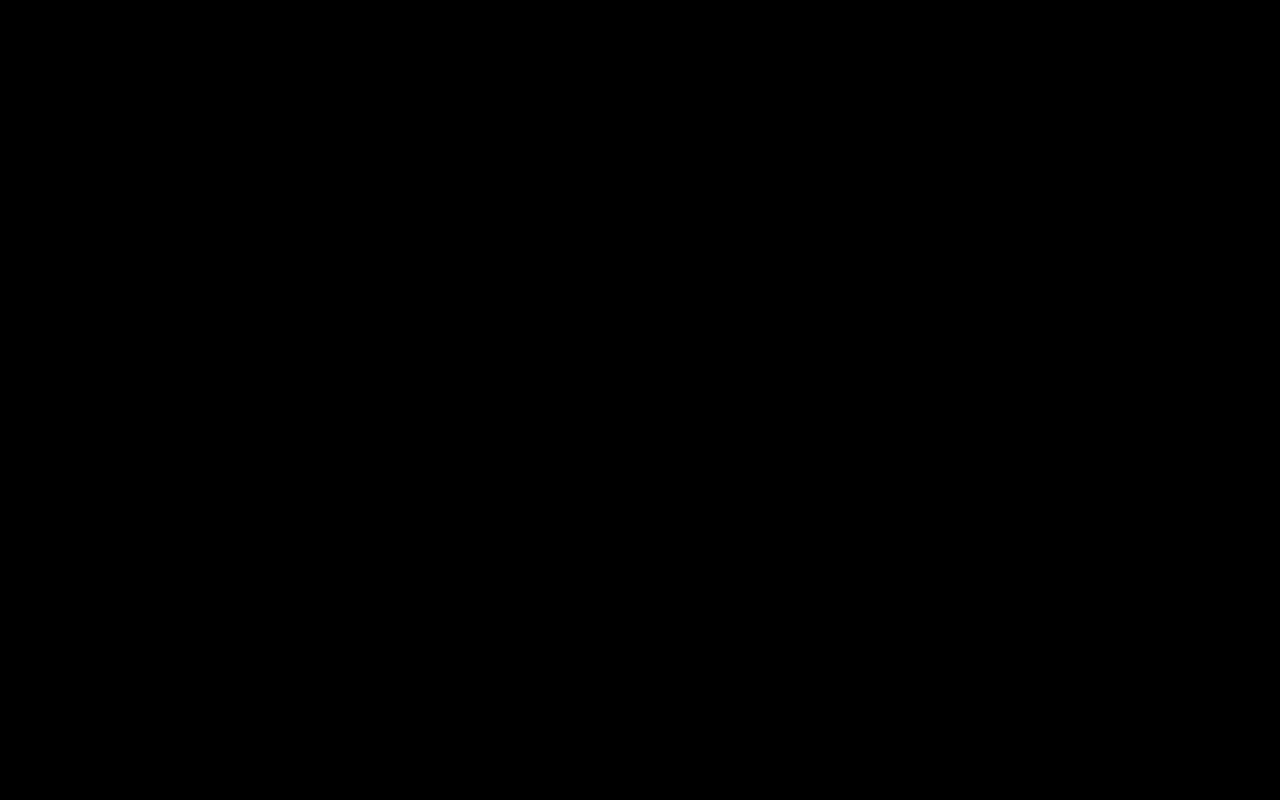
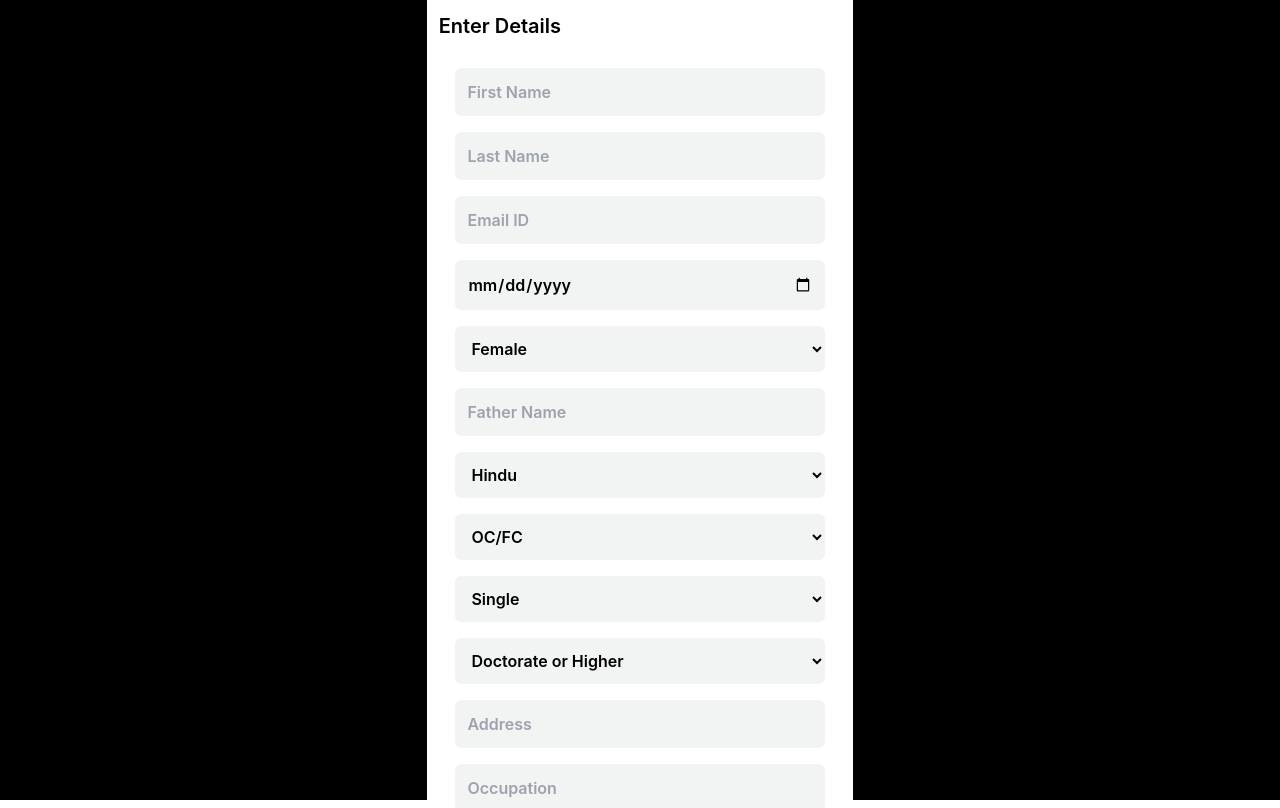
Before and after one commit to DharunPrasad/momosa-chatbot, a React (Create React App) app: page /schemes/1/apply in a window 1280 px wide. Before the commit this address had no page. Shown: the top 808 px of the page. Built offline with nearby package versions, Linux system fonts and the light colour scheme.

Commit message:
Apply form created

```diff
--- a/src/App.js
+++ b/src/App.js
@@ -1,5 +1,6 @@
 import { BrowserRouter, Navigate, Route, Routes } from 'react-router-dom';
 import './App.css';
+import Apply from './pages/Apply';
 import Chatbot from './pages/Chatbot';
 import Login from './pages/Login';
 import Schemes from './pages/Schemes';
@@ -18,6 +19,8 @@ function App() {
         <Route path = "/chatbot" element = {<Chatbot />} />
         <Route path = "/schemes" element = {<Schemes />}/>
         <Route path = "/schemes/:id" element = {<SingleScheme />} />
+        <Route path = "/schemes/:id/apply" element = {<Apply />} />
+
        </Routes>
       </BrowserRouter>
       </main>
--- a/src/components/Abled.js
+++ b/src/components/Abled.js
@@ -15,7 +15,7 @@ const Abled = ({ data, setAbled, finalSubmit}) => {
         input.setAttribute("disabled", "true")
 
     })
-setTimeout(() =>   finalSubmit(id) ,2000)
+finalSubmit(id)
 
   };
 
--- a/src/pages/Apply.js
+++ b/src/pages/Apply.js
@@ -0,0 +1,149 @@
+import { useState } from "react";
+import { useSelector } from "react-redux";
+import { useParams } from "react-router-dom";
+
+const Apply = () => {
+    const {id} = useParams()
+    const schemes = useSelector(state => state.schemeReducer.schemes);
+    const filteredArray = schemes.filter(scheme => scheme._id.$oid === id);
+    console.log(filteredArray)
+
+    const [firstName, setFirstName] = useState("")
+    const [lastName, setLastName] = useState("")
+    const [email, setEmail] = useState("");
+    const [dob, setDob] = useState("")
+    const [gender, setGender] = useState("")
+    const [fatherName, setFatherName] = useState("")
+    const [religion, setReligion] = useState("")
+    const [caste, setCaste] = useState("")
+    const [marital, setMarital] = useState("")
+    const [education, setEducation] = useState("")
+    const [address, setAddress] = useState("")
+    const [pincode, setPincode] = useState("")
+    const [bloodGroup, setBloodGroup] = useState("")
+    const [phone, setPhone] = useState("")
+    const [occupation, setOccupation] = useState("")
+    const [aadhar, setAdhar] = useState("")
+    const [pancard, setPancard] = useState("")
+
+const object = {
+    firstname: fatherName,
+    lastname: lastName,
+    email: email,
+    dateofbirth: dob,
+    gender: gender,
+    fathername: fatherName,
+    religion: religion,
+    caste: caste,
+    marital_status: marital,
+    educational_qualification: education,
+    address: address,
+    pincode: pincode,
+    blood_group: bloodGroup,
+    phone: phone,
+    occupation: occupation,
+    aadhaar: aadhar,
+    pancard: pancard,
+    scheme: {
+        type: {id},
+        ref: 'Scheme',
+        required: true,
+    }
+
+}
+
+const handleSubmit = (e) => {
+    e.preventDefault();
+    console.log(object)
+
+}
+
+
+
+    return (
+
+
+
+
+
+        <div className="min-h-screen font-semibold p-3">
+<h2 className="text-xl">Enter Details</h2>
+            <form action="" className="w-11/12 mx-auto mt-5" onSubmit={handleSubmit}>
+                <input type="text" className="bg-chatbg rounded-md p-3 w-full my-2 outline-none" placeholder="First Name" onChange={(e) => setFirstName(e.target.value)} value = {firstName} required/>
+
+                <input type="text" className="bg-chatbg rounded-md p-3 w-full my-2 outline-none" placeholder="Last Name" onChange={(e) => setLastName(e.target.value)} value = {lastName}  required/>
+
+                <input type="email" className="bg-chatbg rounded-md p-3 w-full my-2 outline-none" placeholder="Email ID" onChange={(e) => setEmail(e.target.value)} value = {email}  required/>
+
+                <input type="date" className="bg-chatbg rounded-md p-3 w-full my-2 outline-none" required onChange={(e) => setDob(e.target.value)} />
+
+                <select name=""  className="bg-chatbg rounded-md p-3 w-full my-2 outline-none" id="" onChange={(e) => setGender(e.target.value)}>
+                    <option value="female">Female</option>
+                    <option value="male">Male</option>
+                    <option value="thirdgender">Third Gender</option>
+                    <option value="other">Other</option>
+
+                </select>
+                <input type="text" className="bg-chatbg rounded-md p-3 w-full my-2 outline-none" placeholder="Father Name" onChange={(e) => setFatherName(e.target.value)} value = {fatherName}  required/>
+
+                <select name=""  className="bg-chatbg rounded-md p-3 w-full my-2 outline-none" id="" onChange={(e) => setReligion(e.target.value)}>
+                    <option value="Hindu">Hindu</option>
+                    <option value="Christian">Christian</option>
+                    <option value="Muslim">Muslim</option>
+                    <option value="other">Other</option>
+
+                </select>
+
+
+                <select name=""  className="bg-chatbg rounded-md p-3 w-full my-2 outline-none" id="" onChange={(e) => setCaste(e.target.value)}>
+                    <option value="OC/FC">OC/FC</option>
+                    <option value="BC">BC</option>
+                    <option value="OBC">MBC</option>
+                    <option value="OBC">OBC</option>
+                    <option value="DNC">DNC</option>
+                    <option value="SC">SC</option>
+                    <option value="ST">ST</option>
+                </select>
+
+                <select name=""  className="bg-chatbg rounded-md p-3 w-full my-2 outline-none" id="" onChange={(e) => setMarital(e.target.value)}>
+                    <option value="Single">Single</option>
+                    <option value="Soon to be Married">Soon to be Married</option>
+                    <option value="Married">Married</option>
+                    <option value="Divorced">Divorced</option>
+                    <option value="Destitute">Destitute</option>
+                    <option value="Windowed">Windowed</option>
+                    <option value="Destered">Deserted</option>
+                </select>
+
+                <select name=""  className="bg-chatbg rounded-md p-3 w-full my-2 outline-none" id="" onChange={(e) => setEducation(e.target.value)}>
+                    <option value="Doctorate or Higher">Doctorate or Higher</option>
+                    <option value="Protgraduate">Postgraduate</option>
+                    <option value="Undergraduate">Undergraduate</option>
+                    <option value="Diploma">Diploma</option>
+                    <option value="Vocational Qualification">Vocatinal Qualification</option>
+                    <option value="Higher Secondary">Higher Secondary</option>
+                    <option value="Secondary School">Secondary School</option>
+                    <option value="Middle School">Middle School</option>
+                    <option value="Primary School">Primary School</option>
+                </select>
+
+
+                <input type="text" className="bg-chatbg rounded-md p-3 w-full my-2 outline-none" placeholder="Address" onChange={(e) => setAddress(e.target.value)} required/>
+
+                <input type="text" className="bg-chatbg rounded-md p-3 w-full my-2 outline-none" placeholder="Occupation" onChange={(e) => setOccupation(e.target.value)}  required/>
+
+                <input type="text" className="bg-chatbg rounded-md p-3 w-full my-2 outline-none" placeholder="Pin Code" onChange={(e) => setPincode(e.target.value)}  required/>
+
+                <input type="text" className="bg-chatbg rounded-md p-3 w-full my-2 outline-none" placeholder="Blood Group" onChange={(e) => setBloodGroup(e.target.value)}  required/>
+
+                <input type="text" className="bg-chatbg rounded-md p-3 w-full my-2 outline-none" placeholder="Adhar Number" onChange={(e) => setAdhar(e.target.value)}  required/>
+
+                <input type="text" className="bg-chatbg rounded-md p-3 w-full my-2 outline-none" placeholder="Pan Card" onChange={(e) => setPancard(e.target.value)}  required/>
+            <button className="" >Submit</button>
+            </form>
+
+        </div>
+     );
+}
+
+export default Apply;
--- a/src/pages/Schemes.js
+++ b/src/pages/Schemes.js
@@ -1,47 +1,71 @@
 import { useEffect, useState } from "react";
 import { useSelector } from "react-redux";
 import { Link } from "react-router-dom";
+import Modal from "../components/Modal";
 const Schemes = () => {
-    const schemes = useSelector(state => state.schemeReducer.schemes)
-    const bens = useSelector(state => state.benReducer.bens)
+  const schemes = useSelector((state) => state.schemeReducer.schemes);
+  const bens = useSelector((state) => state.benReducer.bens);
 
-    const [errorMsg, setErrorMsg] = useState("Loading...")
-    const [displayLink, setDisplayLink] = useState(false)
-    console.log(bens)
-    console.log(schemes)
+  const [errorMsg, setErrorMsg] = useState("Loading...");
+  const [displayLink, setDisplayLink] = useState(false);
+  const [displayModal, setDisplayModal] = useState(false);
+
+  console.log(bens);
+  console.log(schemes);
 
   useEffect(() => {
     setTimeout(() => {
-            if(schemes && schemes.length < 1){
-            setErrorMsg("Sorry there are no schemes available for you now 😔")
-             setDisplayLink(true)
+      if (schemes && schemes.length < 1) {
+        setErrorMsg("Sorry there are no schemes available for you now 😔");
+        setDisplayLink(true);
       }
-        },3000)
+    }, 3000);
+  }, []);
 
-    },[])
+  const handleSession = () => {
+    setDisplayModal(true);
+  };
+
   return (
     <div className="min-h-screen w-full">
-{schemes && schemes.length < 1 &&
+        {displayModal && <Modal setDisplayModal={setDisplayModal}/>}
+      {schemes && schemes.length < 1 && (
         <div className="centrify w-full">
-<p className="text-lg text-black w-10/12 mx-auto text-center">{errorMsg}</p>
-{displayLink && <Link to = "/chatbot" className="bg-primary text-center px-4 py-2 w-4/12 block mt-5 mx-auto text-white rounded-md">Retry</Link>}
+          <p className="text-lg text-black w-10/12 mx-auto text-center">
+            {errorMsg}
+          </p>
+          {displayLink && (
+            <Link
+              to="/chatbot"
+              className="bg-primary text-center px-4 py-2 w-4/12 block mt-5 mx-auto text-white rounded-md"
+            >
+              Retry
+            </Link>
+          )}
         </div>
-}
+      )}
 
-{schemes && schemes.length > 0 && <h2 className="text-xl font-semibold p-3">The Best Match For You</h2>
-}
+      {schemes && schemes.length > 0 && (
+          <h2 className="text-xl font-semibold p-3">The Best Match For You</h2>
+      )}
 
-{schemes && schemes.map(scheme => (
-    <div className="bg-chatbg p-3 m-3 rounded-lg " key = {scheme._id.$oid}>
-
-        <Link to = {`${scheme._id.$oid}`}>
+      {schemes &&
+        schemes.map((scheme) => (
+          <div className="bg-chatbg p-3 m-3 rounded-lg " key={scheme._id.$oid}>
+            <Link to={`${scheme._id.$oid}`}>
               <p className="text-primary font-semibold">{scheme.title}</p>
               <p className="">beneficiary</p>
             </Link>
           </div>
-)) }
+        ))}
+         <button
+            className="bg-btnRed text-white rounded-md p-2 block mx-auto mt-10"
+            onClick={handleSession}
+          >
+            End Sesstion
+          </button>
     </div>
   );
-}
+};
 
 export default Schemes;
--- a/src/pages/SingleScheme.js
+++ b/src/pages/SingleScheme.js
@@ -1,5 +1,5 @@
 import { useSelector } from "react-redux";
-import { useParams } from "react-router-dom";
+import { Link, useParams } from "react-router-dom";
 
 const SingleScheme = () => {
   const schemes = useSelector((state) => state.schemeReducer.schemes);
@@ -114,7 +114,7 @@ const SingleScheme = () => {
           </div>
         ))}
 
-        <button className="bg-primary text-white rounded-md p-2 w-6/12 text-center block mt-5 mx-auto">Apply</button>
+        <Link to = {`apply`} className="bg-primary text-white rounded-md p-2 w-6/12 text-center block mt-5 mx-auto">Apply</Link>
     </div>
   );
 };
```
Lines whose indentation alone changed are shown as unchanged.
